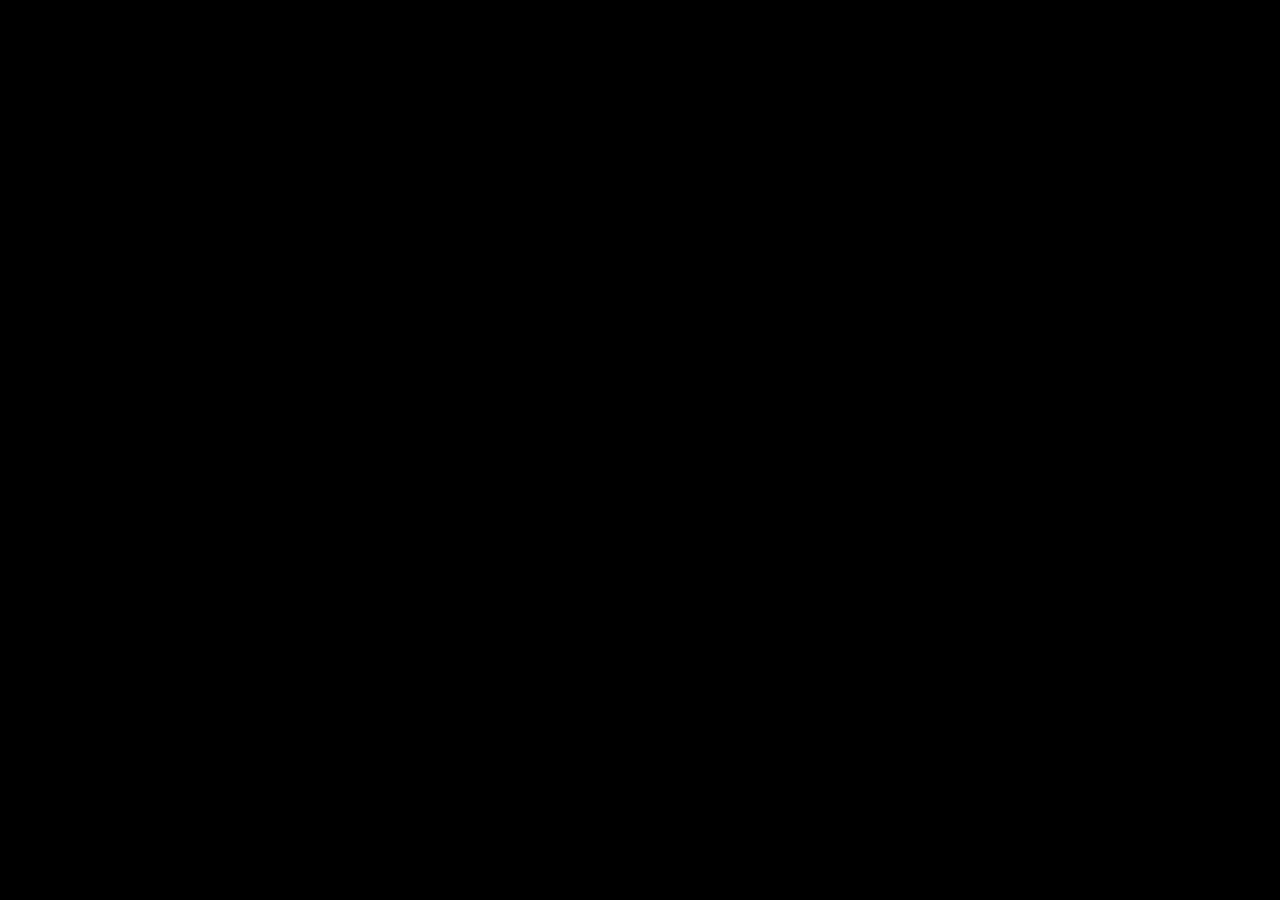
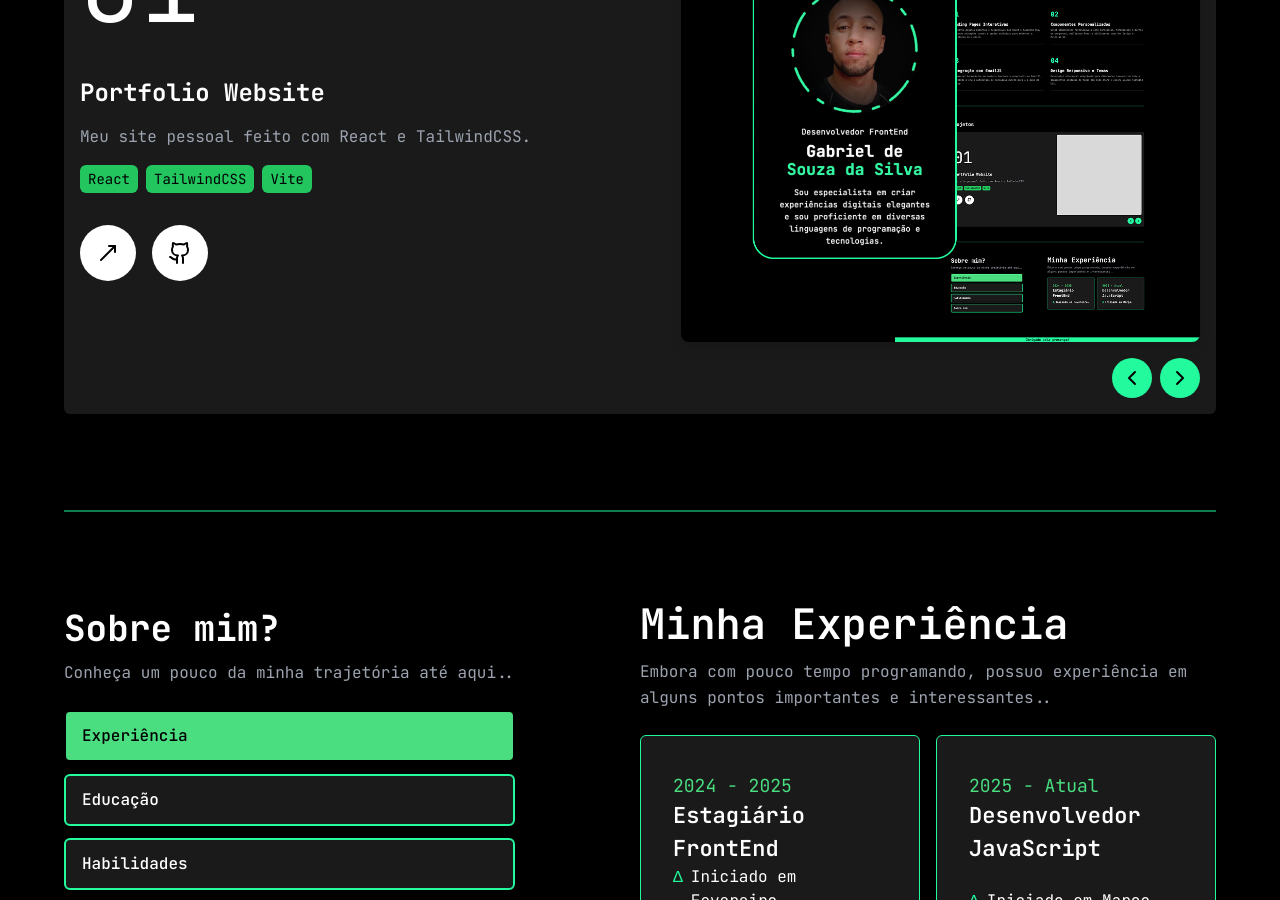
Before and after one commit to BiellSouza/Portfolio-Front, a React (Vite) app: page / in a window 1280 px wide. Shown: the part 1900-2800 px from the top of the page. Before the commit the page ends 800 px from the top, so only its background shows below. Built offline with nearby package versions, Linux system fonts and the light colour scheme.

Commit message:
fix: Projeto novo

```diff
--- a/src/Index.jsx
+++ b/src/Index.jsx
@@ -9,15 +9,15 @@
 function Index() {
   return (
     <div className="max-w-[1215px] w-[90%] m-auto pt-4">
-      {/* <Navbar />
+      <Navbar />
       <Hero />
       <hr className="border border-secondary border-opacity-50" />
       <Service />
       <hr className="border border-secondary border-opacity-50" />
       <ProjectsSection />
       <hr className="border border-secondary border-opacity-50" />
-      <WhyHireMe /> */}
-      <SectionTest />
+      <WhyHireMe />
+      {/* <SectionTest /> */}
     </div>
   );
 }
--- a/src/main.jsx
+++ b/src/main.jsx
@@ -16,11 +16,11 @@
           element={
             <>
               <Index />
-              {/* <footer className="w-full bg-secondary py-4">
+              <footer className="w-full bg-secondary py-4">
                 <h1 className="text-center text-[20px] text-white">
                   Obrigado pela presença!
                 </h1>
-              </footer> */}
+              </footer>
             </>
           }
         />
--- a/src/sections/ProjectsSection.jsx
+++ b/src/sections/ProjectsSection.jsx
@@ -3,6 +3,7 @@
 import ProjectCard from "../components/ProjectCard";
 import project1 from "../assets/Imagens/project1.png";
 import project2 from "../assets/Imagens/project2.png";
+import project3 from "../assets/Imagens/project3.png";
 
 export default function ProjectsSection() {
   const projects = [
@@ -22,6 +23,16 @@
       technologies: ["Html", "Css", "javaScript"],
       image: project2,
       projectLink: "https://busca-cep-d007c8.netlify.app/",
+      githubLink: "https://github.com/BiellSouza/Spck-Buscacep-",
+    },
+    {
+      number: "03",
+      title: "Cards Animados",
+      description:
+        "Um Projeto simples de cards animados utilizando a api 'PokéAPI' para gerar os pokémons nos cards. ",
+      technologies: ["Html", "Css", "javaScript"],
+      image: project3,
+      projectLink: "/game",
       githubLink: "https://github.com/BiellSouza/Spck-Buscacep-",
     },
   ];
```
Also changed, not shown: src/assets/Imagens/project3.png (added).
